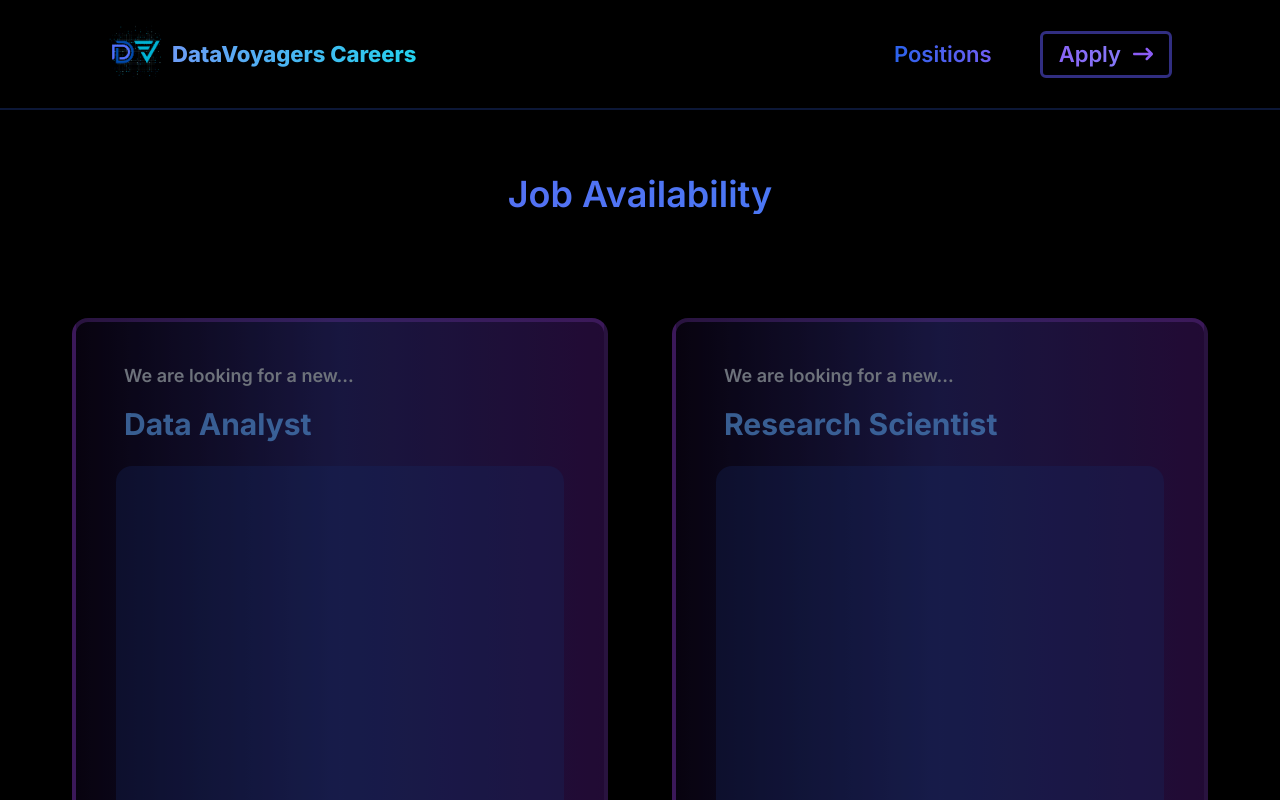
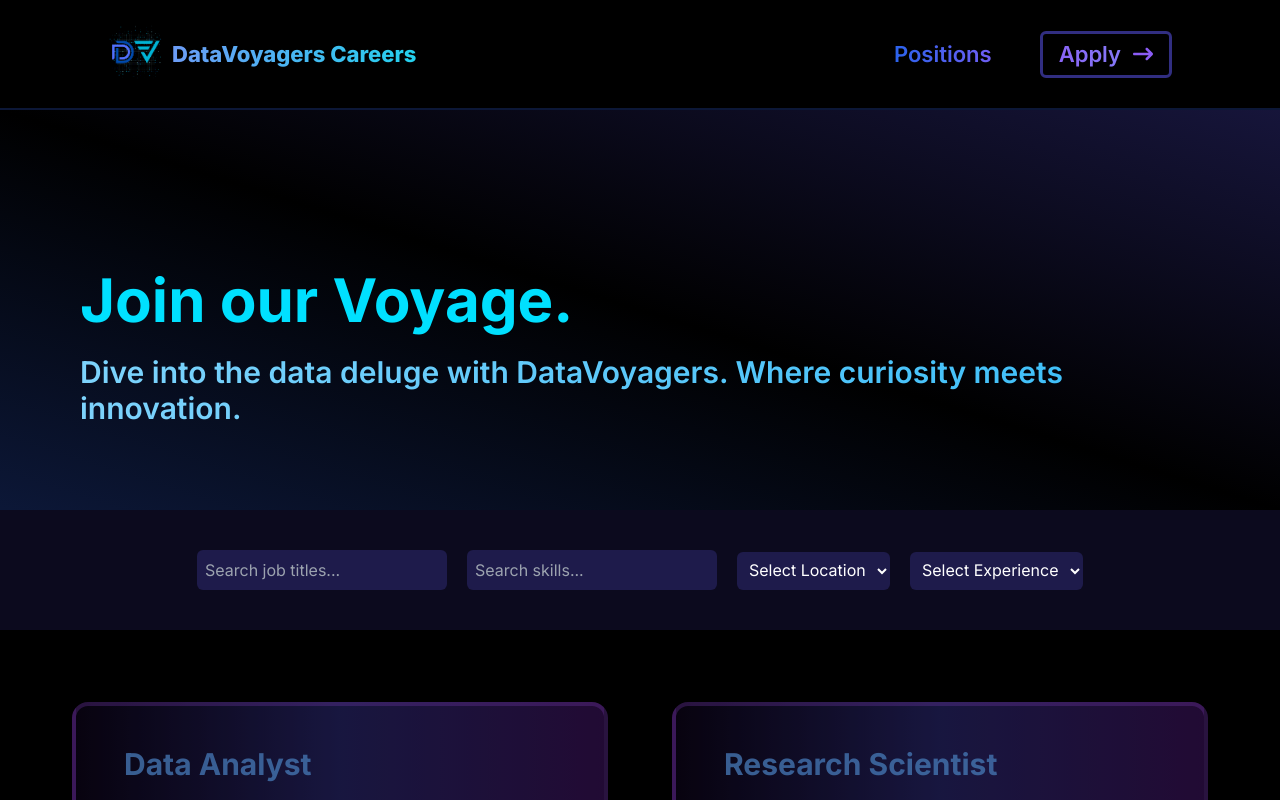
Before and after one commit to carhanc/website-cd, a Next.js app: page /positions in a window 1280 px wide. Shown: the top 800 px of the page. Built offline with nearby package versions, Linux system fonts and the light colour scheme.

Commit message:
jobs stuff

```diff
--- a/src/app/positions/page.js
+++ b/src/app/positions/page.js
@@ -1,25 +1,81 @@
-import React from 'react'
+"use client"
+import React, { use } from 'react'
 import Nav from "../../components/nav";
 import jobs from '@/data/jobData';
 import JobCard from '../../components/JobCard'
+import Footer from '@/components/footer';
+import { useState } from 'react';
+import Image from 'next/image';
+import arhan from "../../../public/img.jpeg"
 
 const page = () => {
+
+  const [titleFilter, setTitleFilter] = useState('');
+  const [skillFilter, setSkillFilter] = useState('');
+  const [locationFilter, setLocationFilter] = useState('');
+  const [experienceFilter, setExperienceFilter] = useState('');
+
+  const filteredJobs = jobs.filter(job => {
+    return (
+      (titleFilter ? job.title.toLowerCase().includes(titleFilter.toLowerCase()) : true) &&
+      (skillFilter ? job.skills.some(skill => skill.toLowerCase().includes(skillFilter.toLowerCase())) : true) &&
+      (locationFilter ? job.location === locationFilter : true) &&
+      (experienceFilter ? job.experience === experienceFilter : true)
+    );
+  });
+
   return (
     <div>
       <Nav />
+      <main className="lg:flex flex-cols-2 justify-evenly text-[#00E0FF] bg-gradient-to-tr from-blue-900/40 via-black to-indigo-900/45">
+          <div className="flex flex-col text-center items-center lg:items-start lg:text-left lg:pt-[20vh] pt-[10vh] lg:h-[50vh] lg:mb-0 mb-14 md:px-20 space-y-6">
+            <h1 className="text-4xl lg:text-6xl font-bold">Join our Voyage.</h1>
+            <p className="text-xl lg:text-3xl font-semibold bg-gradient-to-r from-sky-300 to-sky-400 bg-clip-text text-transparent lg:mx-0 lg:pb-4 pb-2">
+              Dive into the data deluge with DataVoyagers. Where curiosity meets innovation.
+            </p>
+          </div>
+      </main>
+      <div className='p-10 justify-center items-center text-center bg-indigo-950/40 space-x-5 text-md'>
+        <input
+          className='p-2 bg-indigo-950 rounded-md text-white focus:outline-none focus:ring-2 focus:ring-indigo-500 focus:ring-opacity-50'
+          type="text"
+          placeholder="Search job titles..."
+          value={titleFilter}
+          onChange={(e) => setTitleFilter(e.target.value)}
+        />
+        <input
+          className='p-2 bg-indigo-950 rounded-md text-white focus:outline-none focus:ring-2 focus:ring-indigo-500 focus:ring-opacity-50'
+          type="text"
+          placeholder="Search skills..."
+          value={skillFilter}
+          onChange={(e) => setSkillFilter(e.target.value)}
+        />
+        <select
+          value={locationFilter}
+          onChange={(e) => setLocationFilter(e.target.value)}
+          className='p-2 bg-indigo-950 rounded-md text-white focus:outline-none focus:ring-2 focus:ring-indigo-500 focus:ring-opacity-50'
+        >
+          <option value="">Select Location</option>
+          <option value="Remote">Remote</option>
+          <option value="Hybrid">Hybrid</option>
+        </select>
+        <select
+          className='p-2 bg-indigo-950 rounded-md text-white focus:outline-none focus:ring-2 focus:ring-indigo-500 focus:ring-opacity-50'
+          value={experienceFilter}
+          onChange={(e) => setExperienceFilter(e.target.value)}
+        >
+          <option value="">Select Experience</option>
+          <option value="Mid">Mid</option>
+          <option value="Senior">Senior</option>
+        </select>
+      </div>
 
-      <div>
-        <div className='bg-gradient-to-r from-indigo-500 to-blue-500 bg-clip-text text-transparent
-        text-4xl font-semibold flex justify-center lg:text-left text-center mt-16 mb-8'>
-          Job Availability
-        </div>
-        <div className='grid xl:grid-cols-2 p-10 h-full'>
-          {jobs.map((job) => (
+      <div className='grid lg:grid-cols-2 p-10 h-full'>
+          {filteredJobs.map((job) => (
             <JobCard key={job.title} {...job} />
           ))}
-        </div>
       </div>
-
+      <Footer />
     </div>
   )
 }
--- a/src/components/JobCard.js
+++ b/src/components/JobCard.js
@@ -11,16 +11,9 @@ export default function BenefitsCard({ title, pay, skills, desc, type, edu, resp
 					<div className='text-md text-gray-400 space-y-3 text-lg'>
 
 						<div className='ml-2'>
-							<div className='text-gray-400 font-semibold text-md mb-4'>
-								We are looking for a new...
-							</div>
 							<div class="text-3xl text-blue-400/80 font-bold mb-6">
 								{title}
 							</div>
-						</div>
-
-						<div className='bg-blue-900/30 lg:h-[50vh] h-[40vh] rounded-2xl sm:block hidden'>
-
 						</div>
 						<div class="text-xl text-blue-200">
 							<span className='font-bold'>Job Description:</span> {desc}
```
